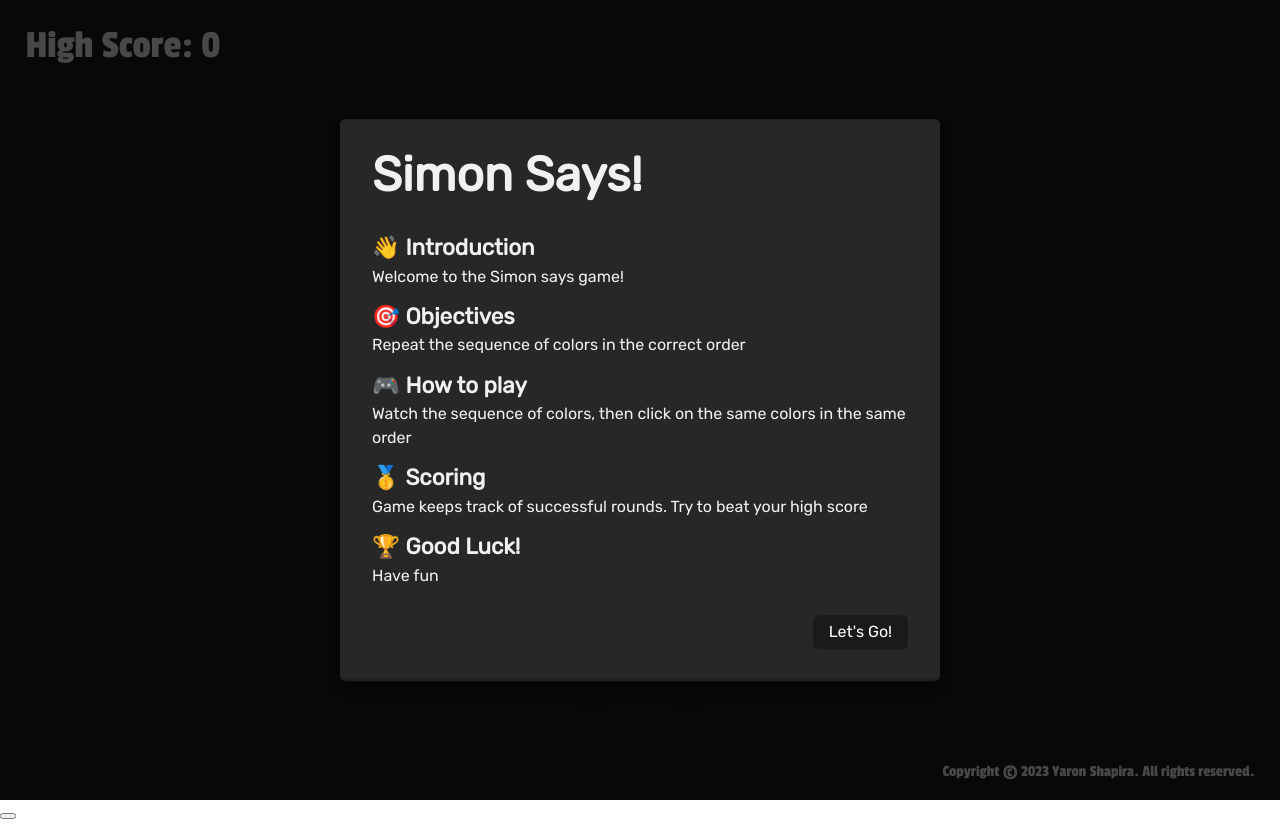
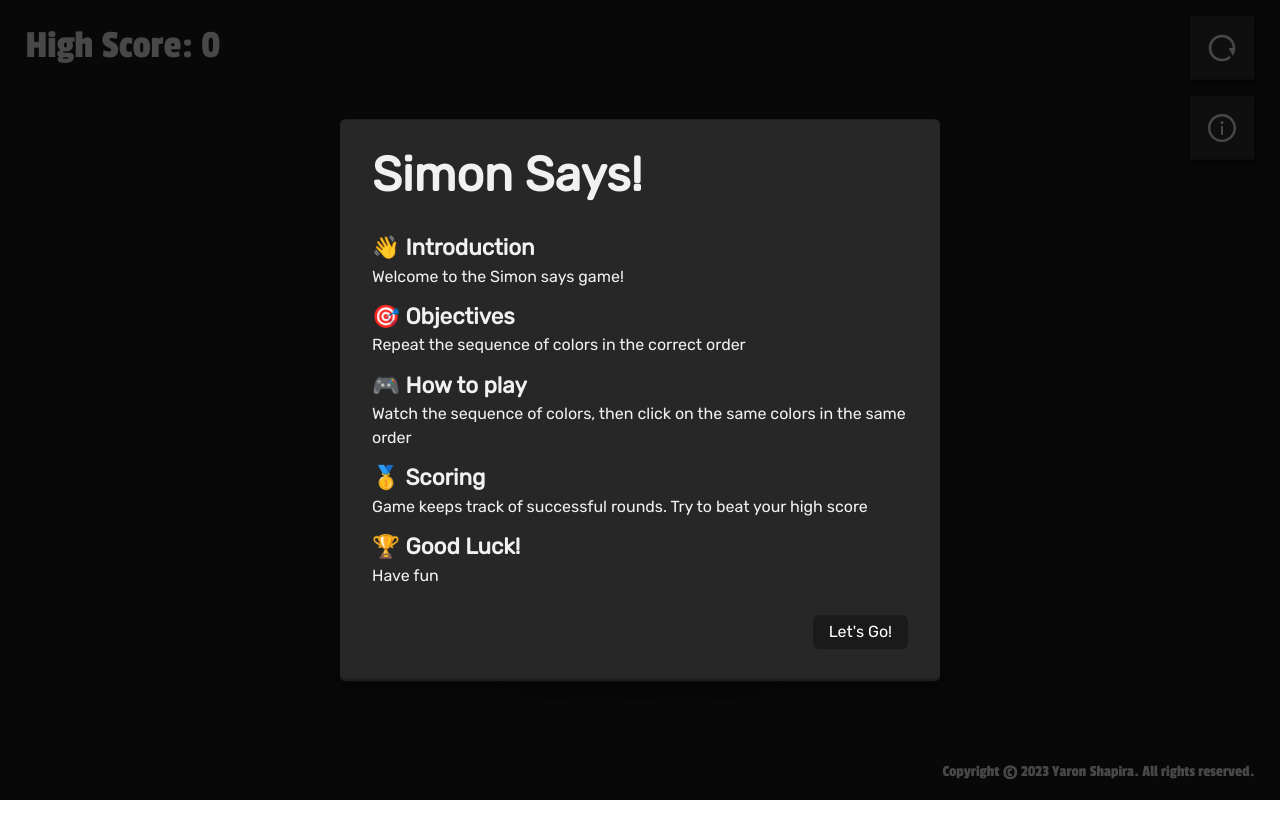
Before and after one commit to YaronShapira/simon-says, a React (Create React App) app: page / in a window 1280 px wide. After the commit the page ends 800 px from the top, so only its background shows below. Built offline with nearby package versions, Linux system fonts and the light colour scheme; no server answers.

Commit message:
adding utility buttons (info + restart)

```diff
--- a/package.json
+++ b/package.json
@@ -14,6 +14,7 @@
     "node-sass": "^7.0.3",
     "react": "^18.2.0",
     "react-dom": "^18.2.0",
+    "react-icons": "^4.7.1",
     "react-scripts": "5.0.1",
     "typescript": "^4.9.5",
     "web-vitals": "^2.1.4"
--- /dev/null
+++ b/src/assets/style/cmps/utility-buttons.scss
@@ -0,0 +1,21 @@
+.utility-buttons {
+    position: fixed;
+    top: 2%;
+    right: 2%;
+    display: flex;
+    flex-direction: column;
+    gap: 1rem;
+    button {
+        background: lighten($bg-color, 10);
+        color: $text-color;
+        padding: 1rem;
+        border: none;
+        outline: none;
+        box-shadow: rgba(0, 0, 0, 0.4) 0px 2px 4px, rgba(0, 0, 0, 0.3) 0px 7px 13px -3px,
+            rgba(0, 0, 0, 0.2) 0px -3px 0px inset;
+
+        &:hover {
+            background: lighten($bg-color, 15);
+        }
+    }
+}
--- a/src/assets/style/main.scss
+++ b/src/assets/style/main.scss
@@ -10,4 +10,5 @@
 
 // CMPS
 @import './cmps/game-board.scss';
-@import './cmps/lost-modal.scss';
+@import './cmps/modal.scss';
+@import './cmps/utility-buttons.scss';
--- /dev/null
+++ b/src/ts/cmps/UtilityButtons.tsx
@@ -0,0 +1,20 @@
+import { RiRestartLine } from 'react-icons/ri'
+import { AiOutlineInfoCircle } from 'react-icons/ai'
+
+interface IProps {
+    onInstructions: () => void
+    onStart: () => void
+}
+
+export default function UtilityButtons({ onInstructions, onStart }: IProps) {
+    return (
+        <div className='utility-buttons'>
+            <button className='restart' onClick={onStart}>
+                <RiRestartLine fontSize={'2rem'} />
+            </button>
+            <button className='instructions' onClick={onInstructions}>
+                <AiOutlineInfoCircle fontSize={'2rem'} />
+            </button>
+        </div>
+    )
+}
--- a/src/ts/pages/SimonSays.tsx
+++ b/src/ts/pages/SimonSays.tsx
@@ -3,6 +3,7 @@ import GameBoard from '../cmps/GameBoard'
 import LostModal from '../cmps/LostModal'
 import { simonSaysService } from '../services/simonsays.service'
 import InstructionsModal from '../cmps/InstructionsModal'
+import UtilityButtons from '../cmps/UtilityButtons'
 
 export interface IState {
     gameState: {
@@ -13,7 +14,6 @@ export interface IState {
 }
 
 export default function SimonSays() {
-
     const [highScore, setHighScore] = useState(0)
     const [isInstructionsOpen, setIsInstructionsOpen] = useState(true)
     const [gameState, setGameState] = useState<IState['gameState']>({ isPlaying: false, isLost: false, score: 0 })
@@ -41,6 +41,10 @@ export default function SimonSays() {
         setIsInstructionsOpen(false)
     }
 
+    function onInstructions() {
+        setIsInstructionsOpen(true)
+    }
+
     return (
         <div className='simon-says'>
             <p className='high-score'>High Score: {highScore}</p>
@@ -48,7 +52,7 @@ export default function SimonSays() {
             <GameBoard gameState={gameState} setGameState={setGameState} onLose={onLose} />
             {gameState.isLost && <LostModal score={gameState.score} onStart={onStart} />}
             <div className='copyright'>Copyright © 2023 Yaron Shapira. All rights reserved.</div>
-            <button></button>
+            <UtilityButtons onInstructions={onInstructions} onStart={onStart}/>
         </div>
     )
 }
```
Also changed, not shown: src/assets/style/cmps/modal.scss (renamed from src/assets/style/cmps/lost-modal.scss), 1 other file (tests, documents, lock files or other folders).
